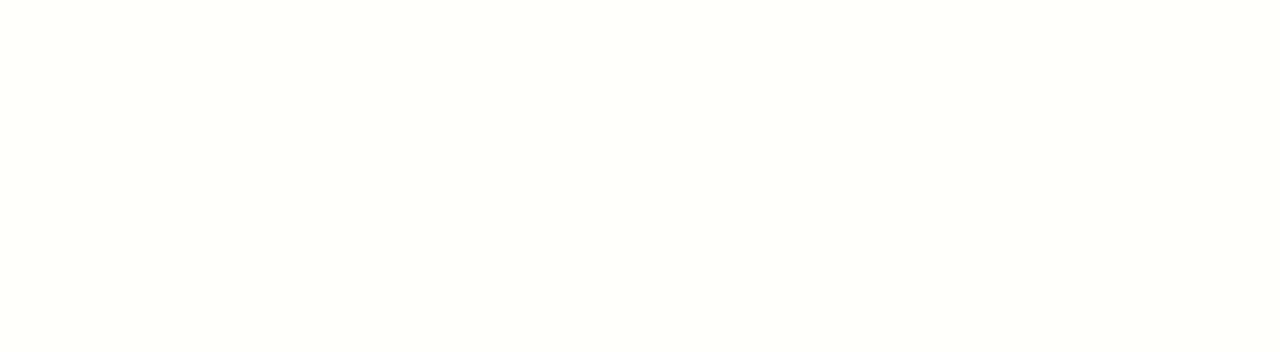
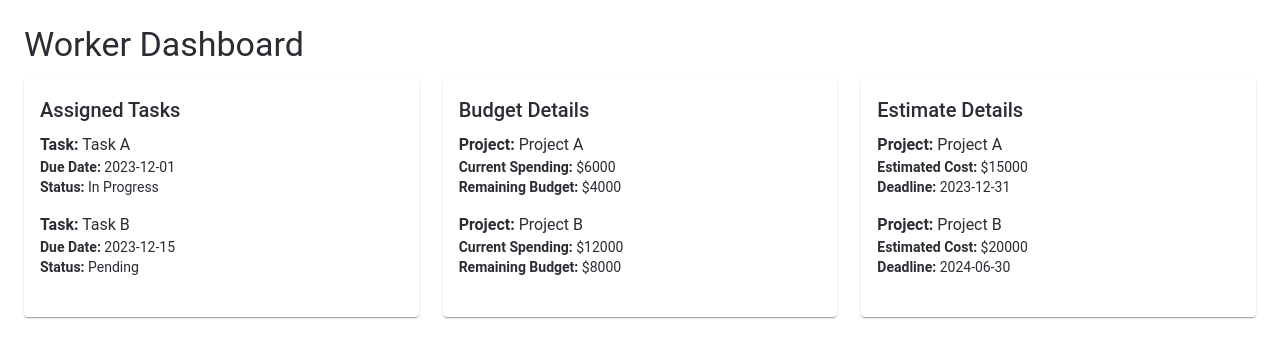
Before and after one commit to abhiram-shaji/flow-companion-frontend, a React (Create React App) app: page /worker/dashboard in a window 1280 px wide. Before the commit this address had no page. Shown: the top 358 px of the page. Built offline with nearby package versions, Linux system fonts and the light colour scheme.

Commit message:
Add ui for worker dashboard

```diff
--- a/src/App.tsx
+++ b/src/App.tsx
@@ -9,6 +9,8 @@
 import AdminTasksPage from "./pages/AdminTasksPage";
 import AdminBudgetsPage from "./pages/AdminBudgetsPage";
 import AdminEstimatesPage from "./pages/AdminEstimatesPage";
+
+import WorkerDashboardPage from "./pages/WorkerDashboardPage";
 
 const ErrorBoundary: React.FC<{ children: React.ReactNode }> = ({ children }) => {
     try {
@@ -25,6 +27,7 @@
         <ErrorBoundary>
           <Routes>
             <Route path="/" element={<LoginPage />} />
+
             <Route path="/admin/dashboard" element={<AdminDashboard />} />
             <Route path="/admin/user-management" element={<UserManagement />} />
             <Route path="/admin/projects" element={<ProjectsPage />} />
@@ -32,6 +35,8 @@
             <Route path="/admin/tasks" element={<AdminTasksPage />} />
             <Route path="/admin/budgets" element={<AdminBudgetsPage />} />
             <Route path="/admin/estimates" element={<AdminEstimatesPage />} />
+
+            <Route path="/worker/dashboard" element={<WorkerDashboardPage />} />
           </Routes>
         </ErrorBoundary>
       </Router>
--- /dev/null
+++ b/src/pages/WorkerDashboardPage.tsx
@@ -0,0 +1,129 @@
+import React from "react";
+import {
+  Box,
+  Typography,
+  Card,
+  CardContent,
+  Grid,
+} from "@mui/material";
+
+const WorkerDashboardPage: React.FC = () => {
+  const tasks = [
+    { id: 1, name: "Task A", dueDate: "2023-12-01", status: "In Progress" },
+    { id: 2, name: "Task B", dueDate: "2023-12-15", status: "Pending" },
+  ];
+
+  const budgets = [
+    {
+      id: 1,
+      projectName: "Project A",
+      currentSpending: 6000,
+      remainingBudget: 4000,
+    },
+    {
+      id: 2,
+      projectName: "Project B",
+      currentSpending: 12000,
+      remainingBudget: 8000,
+    },
+  ];
+
+  const estimates = [
+    {
+      id: 1,
+      projectName: "Project A",
+      cost: 15000,
+      deadline: "2023-12-31",
+    },
+    {
+      id: 2,
+      projectName: "Project B",
+      cost: 20000,
+      deadline: "2024-06-30",
+    },
+  ];
+
+  return (
+    <Box sx={{ padding: 3 }}>
+      <Typography variant="h4" gutterBottom>
+        Worker Dashboard
+      </Typography>
+
+      <Grid container spacing={3}>
+        {/* Assigned Tasks */}
+        <Grid item xs={12} md={4}>
+          <Card>
+            <CardContent>
+              <Typography variant="h6" gutterBottom>
+                Assigned Tasks
+              </Typography>
+              {tasks.map((task) => (
+                <Box key={task.id} sx={{ marginBottom: 2 }}>
+                  <Typography variant="body1">
+                    <strong>Task:</strong> {task.name}
+                  </Typography>
+                  <Typography variant="body2">
+                    <strong>Due Date:</strong> {task.dueDate}
+                  </Typography>
+                  <Typography variant="body2">
+                    <strong>Status:</strong> {task.status}
+                  </Typography>
+                </Box>
+              ))}
+            </CardContent>
+          </Card>
+        </Grid>
+
+        {/* Budget Details */}
+        <Grid item xs={12} md={4}>
+          <Card>
+            <CardContent>
+              <Typography variant="h6" gutterBottom>
+                Budget Details
+              </Typography>
+              {budgets.map((budget) => (
+                <Box key={budget.id} sx={{ marginBottom: 2 }}>
+                  <Typography variant="body1">
+                    <strong>Project:</strong> {budget.projectName}
+                  </Typography>
+                  <Typography variant="body2">
+                    <strong>Current Spending:</strong> ${budget.currentSpending}
+                  </Typography>
+                  <Typography variant="body2">
+                    <strong>Remaining Budget:</strong> ${budget.remainingBudget}
+                  </Typography>
+                </Box>
+              ))}
+            </CardContent>
+          </Card>
+        </Grid>
+
+        {/* Estimate Details */}
+        <Grid item xs={12} md={4}>
+          <Card>
+            <CardContent>
+              <Typography variant="h6" gutterBottom>
+                Estimate Details
+              </Typography>
+              {estimates.map((estimate) => (
+                <Box key={estimate.id} sx={{ marginBottom: 2 }}>
+                  <Typography variant="body1">
+                    <strong>Project:</strong> {estimate.projectName}
+                  </Typography>
+                  <Typography variant="body2">
+                    <strong>Estimated Cost:</strong> ${estimate.cost}
+                  </Typography>
+                  <Typography variant="body2">
+                    <strong>Deadline:</strong> {estimate.deadline}
+                  </Typography>
+                </Box>
+              ))}
+            </CardContent>
+          </Card>
+        </Grid>
+      </Grid>
+    </Box>
+  );
+};
+
+export default WorkerDashboardPage;
```
